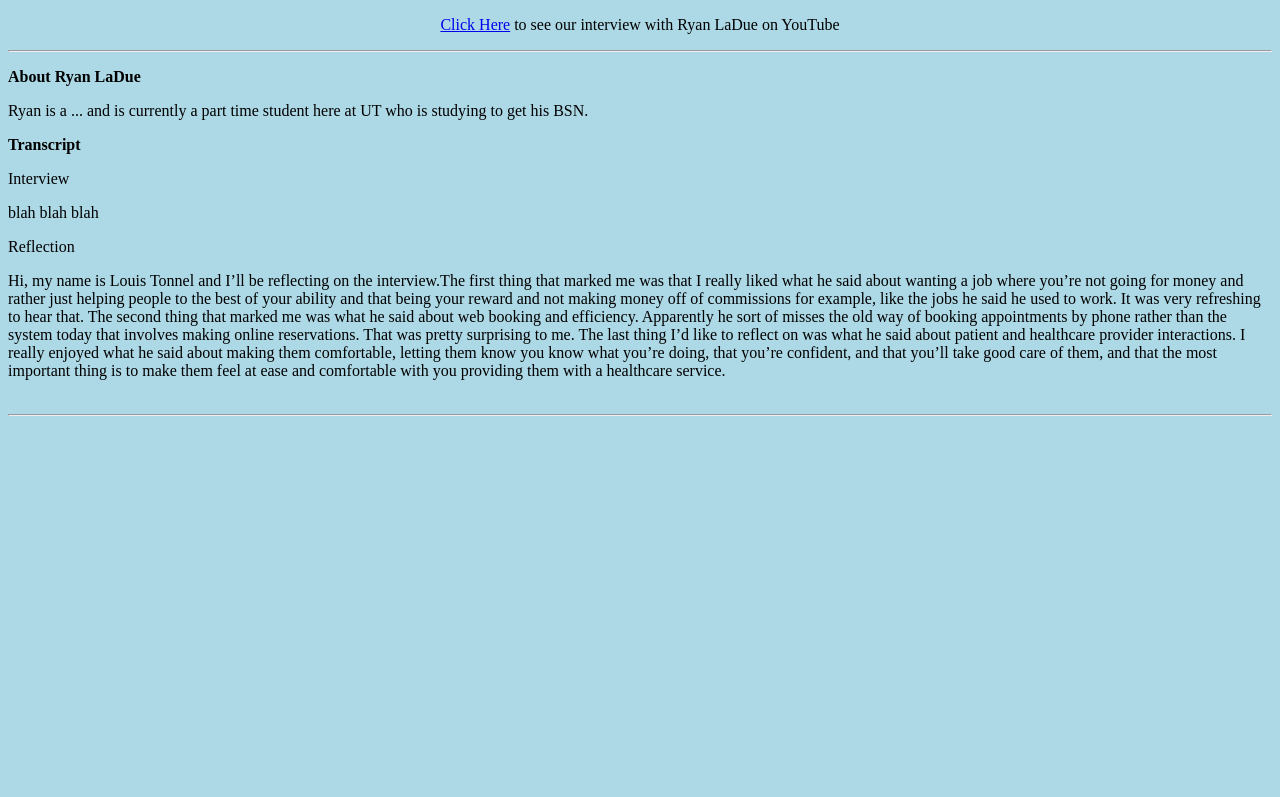
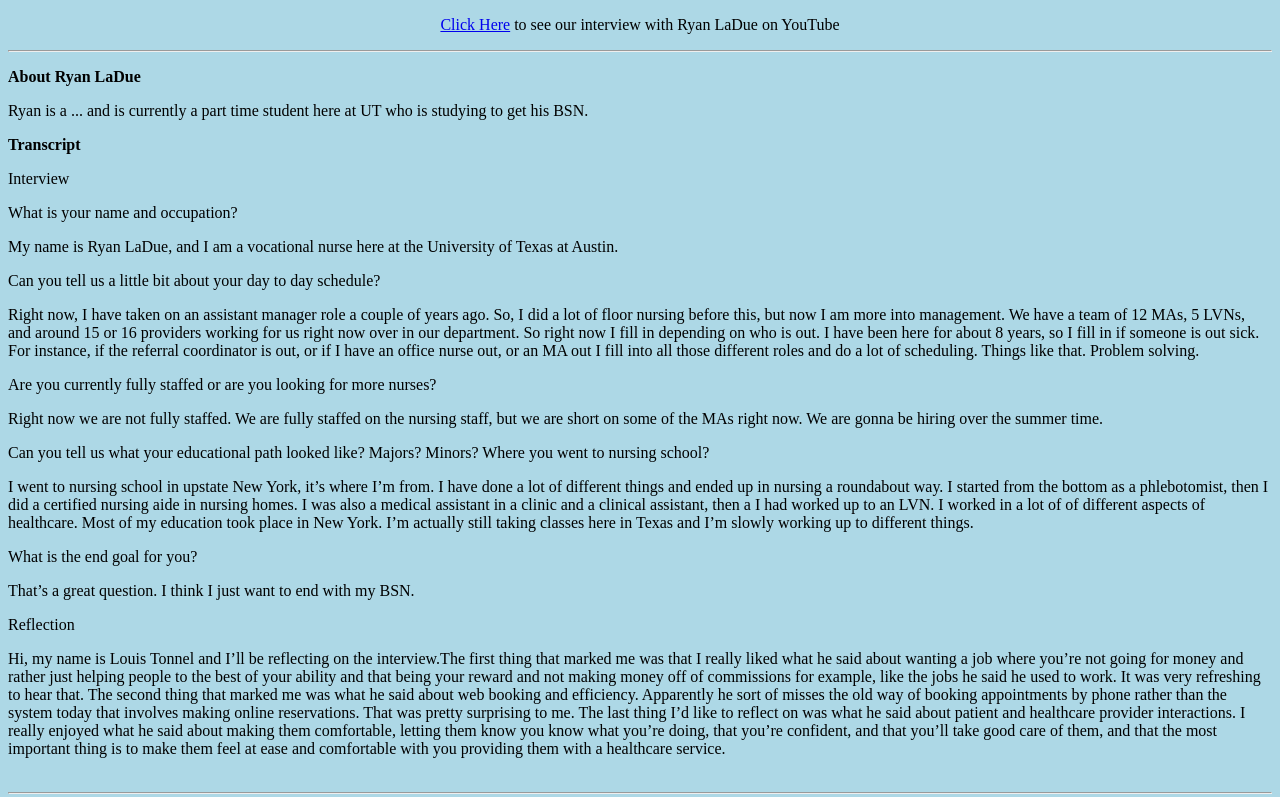
Before and after one commit to jmvecchio/jmvecchio.github.io, a plain HTML site: page index.html in a window 1280 px wide. Shown: the part 516-1313 px from the top of the page. Before the commit the page ends 940 px from the top, so only its background shows below. Drawn offline with Linux system fonts and the light colour scheme.

Commit message:
Update index.html

```diff
--- a/index.html
+++ b/index.html
@@ -13,7 +13,16 @@
 <p>Ryan is a ... and is currently a part time student here at UT who is studying to get his BSN.</p>
 <p><strong>Transcript</strong></p>
 <p>Interview</p>
-<p>blah blah blah</p>
+<p>What is your name and occupation?</p>
+<p>My name is Ryan LaDue, and I am a vocational nurse here at the University of Texas at Austin.</p>
+<p>Can you tell us a little bit about your day to day schedule?</p>
+<p>Right now, I have taken on an assistant manager role a couple of years ago. So, I did a lot of floor nursing before this, but now I am more into management. We have a team of 12 MAs, 5 LVNs, and around 15 or 16 providers working for us right now over in our department. So right now I fill in depending on who is out. I have been here for about 8 years, so I fill in if  someone is out sick. For instance, if the referral coordinator is out, or if I have an office nurse out, or an MA out I fill into all those different roles and do a lot of scheduling. Things like that. Problem solving. </p>
+<p>Are you currently fully staffed or are you looking for more nurses?</p>
+<p>Right now we are not fully staffed. We are fully staffed on the nursing staff, but we are short on some of the MAs right now. We are gonna be hiring over the summer time.</p>
+<p>Can you tell us what your educational path looked like? Majors? Minors? Where you went to nursing school?</p>
+<p>I went to nursing school in upstate New York, it’s where I’m from. I have done a lot of different things and ended up in nursing a roundabout way. I started from the bottom as a phlebotomist, then I did a certified nursing aide in nursing homes. I was also a medical assistant in a clinic and a clinical assistant, then a I had worked up to an LVN. I worked in a lot of of different aspects of healthcare. Most of my education took place in New York. I’m actually still taking classes here in Texas and I’m slowly working up to different things.</p>
+<p>What is the end goal for you?</p>
+<p>That’s a great question. I think I just want to end with my BSN.</p>
 <p>Reflection</p>
 <p>Hi, my name is Louis Tonnel and I’ll be reflecting on the interview.The first thing that marked me was that I really liked what he said about wanting a job where you’re not going for money and rather just helping people to the best of your ability and that being your reward and not making money off of commissions for example, like the jobs he said he used to work. It was very refreshing to hear that. The second thing that marked me was what he said about web booking and efficiency. Apparently he sort of misses the old way of booking appointments by phone rather than the system today that involves making online reservations. That was pretty surprising to me. The last thing I’d like to reflect on was what he said about patient and healthcare provider interactions. I really enjoyed what he said about making them comfortable, letting them know you know what you’re doing, that you’re confident, and that you’ll take good care of them, and that the most important thing is to make them feel at ease and comfortable with you providing them with a healthcare service.
 <br /><br /></p>
```
